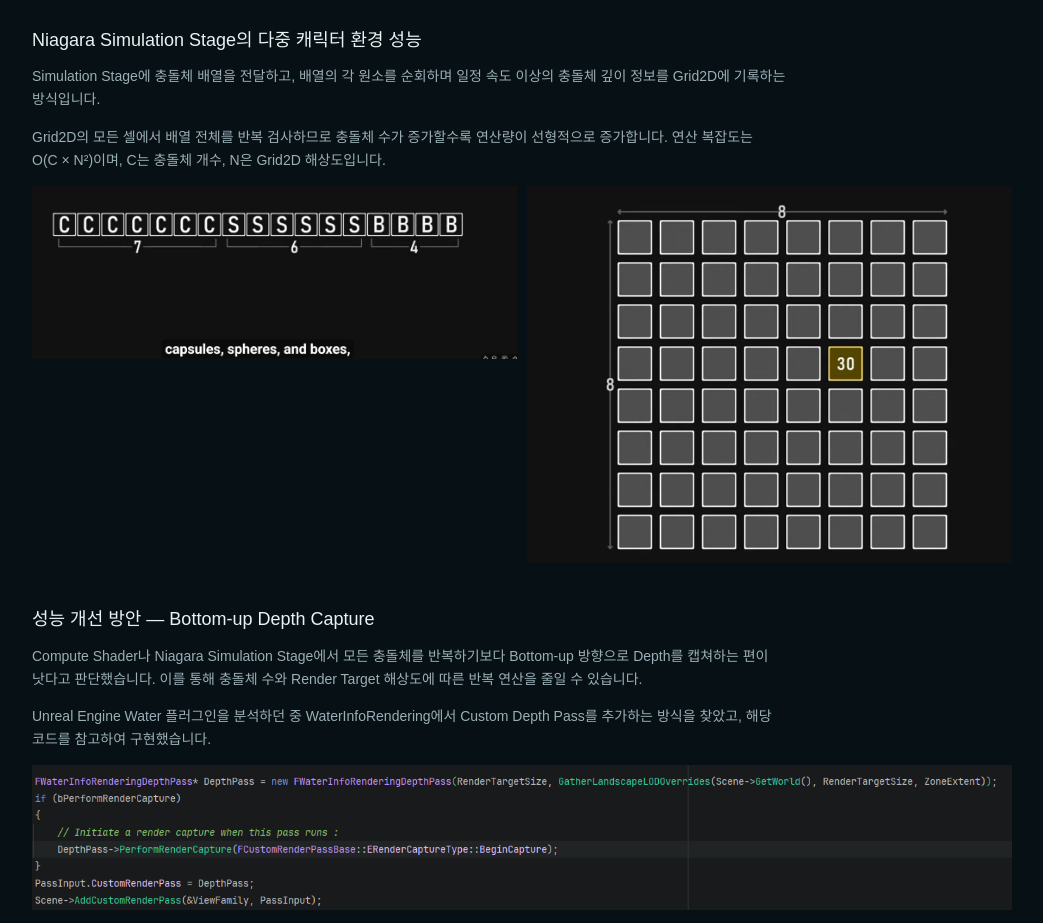
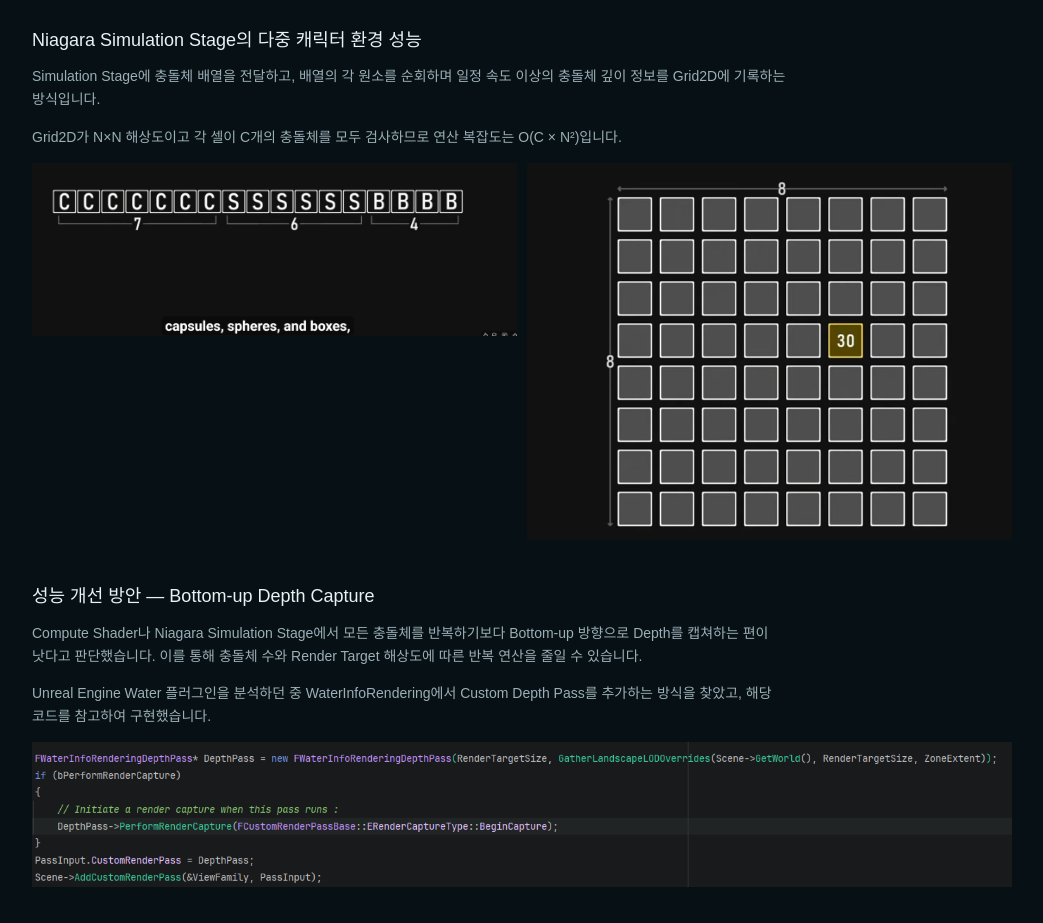
Before and after one commit to Yaaho/portfolio, a Next.js app: page /portfolio/projects/ground-interaction in a window 1280 px wide. Shown: the part 2160-3083 px from the top of the page, without its empty margins (118-1161 px from the left). Built offline with nearby package versions, Linux system fonts and the light colour scheme.

Commit message:
Clarify Grid2D complexity explanation

```diff
--- a/app/projects/ground-interaction/page.tsx
+++ b/app/projects/ground-interaction/page.tsx
@@ -46,7 +46,7 @@ export default function GroundInteractionCaseStudy() {
 
           <h3>Niagara Simulation Stage의 다중 캐릭터 환경 성능</h3>
           <p>Simulation Stage에 충돌체 배열을 전달하고, 배열의 각 원소를 순회하며 일정 속도 이상의 충돌체 깊이 정보를 Grid2D에 기록하는 방식입니다.</p>
-          <p>Grid2D의 모든 셀에서 배열 전체를 반복 검사하므로 충돌체 수가 증가할수록 연산량이 선형적으로 증가합니다. 연산 복잡도는 <span className="nowrap">O(C × N²)</span>이며, C는 충돌체 개수, N은 Grid2D 해상도입니다.</p>
+          <p>Grid2D가 N×N 해상도이고 각 셀이 C개의 충돌체를 모두 검사하므로 연산 복잡도는 <span className="nowrap">O(C × N²)</span>입니다.</p>
           <div className="detail-media two"><img src={detailImage('image4.png')} alt="충돌체 배열" /><img src={detailImage('image5.png')} alt="Grid2D 반복 구조" /></div>
 
           <h3>성능 개선 방안 — Bottom-up Depth Capture</h3>
```
